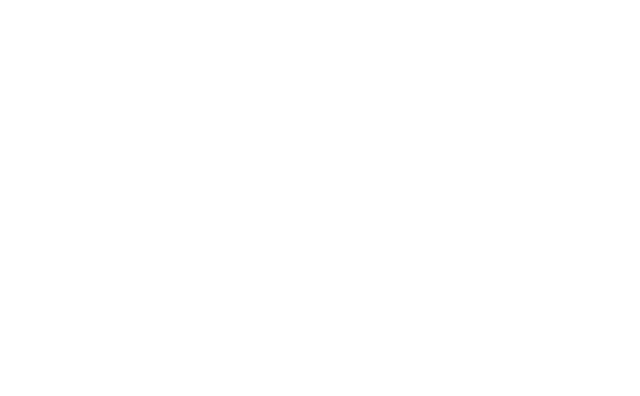
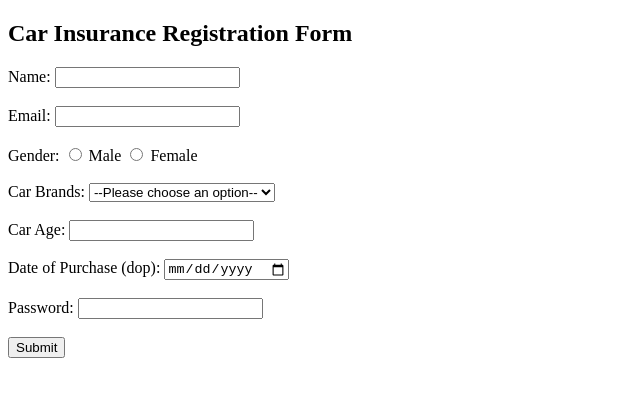
Before and after one commit to acciojob/car-insurance-form-prajwalyatharth, a website: page main.html in a window 1280 px wide. Shown: the whole page, without its empty margins (0-640 px from the left). Drawn offline with Linux system fonts and the light colour scheme.

Commit message:
created a submission

```diff
--- a/main.html
+++ b/main.html
@@ -8,6 +8,58 @@
 
 <body>
 	<!-- the entire body must be written by student -->
+	<h2>Car Insurance Registration Form</h2>
+
+  <form method="POST">
+
+    <!-- Name Field -->
+    <label for="name">Name:</label>
+    <input type="text" id="name" name="name" required>
+    <br><br>
+
+    <!-- Email Field -->
+    <label for="email">Email:</label>
+    <input type="email" id="email" name="email" required>
+    <br><br>
+
+    <!-- Gender Radio Buttons -->
+    <label>Gender:</label>
+    <input type="radio" id="gender_m" name="gender" value="Male" required>
+    <label for="gender_m">Male</label>
+    <input type="radio" id="gender_f" name="gender" value="Female" required>
+    <label for="gender_f">Female</label>
+    <br><br>
+
+    <!-- Car Brands Dropdown -->
+    <label for="cars">Car Brands:</label>
+    <select id="cars" name="cars">
+      <option value="">--Please choose an option--</option>
+      <option value="BMW">BMW</option>
+      <option value="Audi">Audi</option>
+      <option value="Mercedez">Mercedez</option>
+    </select>
+    <br><br>
+
+    <!-- Car Age Field -->
+    <label for="carage">Car Age:</label>
+    <input type="number" id="carage" name="carage" required>
+    <br><br>
+
+    <!-- Date of Purchase Field -->
+    <label for="dop">Date of Purchase (dop):</label>
+    <input type="date" id="dop" name="dop" required>
+    <br><br>
+
+    <!-- Password Field -->
+    <label for="password">Password:</label>
+    <input type="password" id="password" name="password" required>
+    <br><br>
+
+    <!-- Submit Button -->
+    <button type="submit">Submit</button>
+
+  </form>
+
     <script type="text/javascript" src="./script.js">
 </script>
 
```
